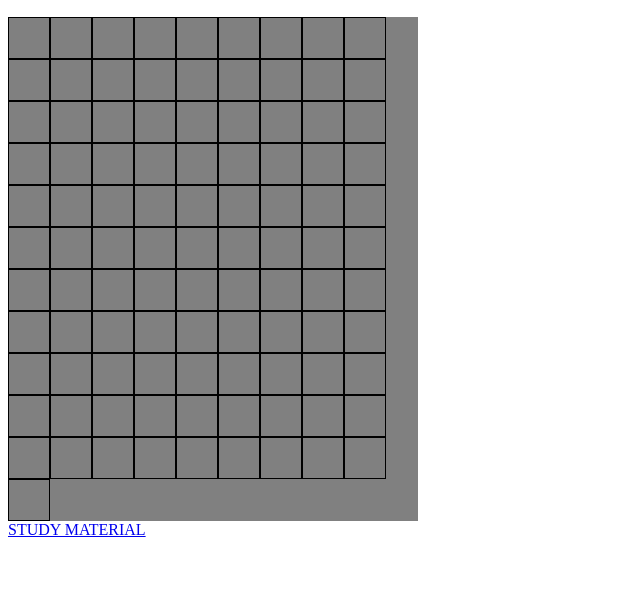
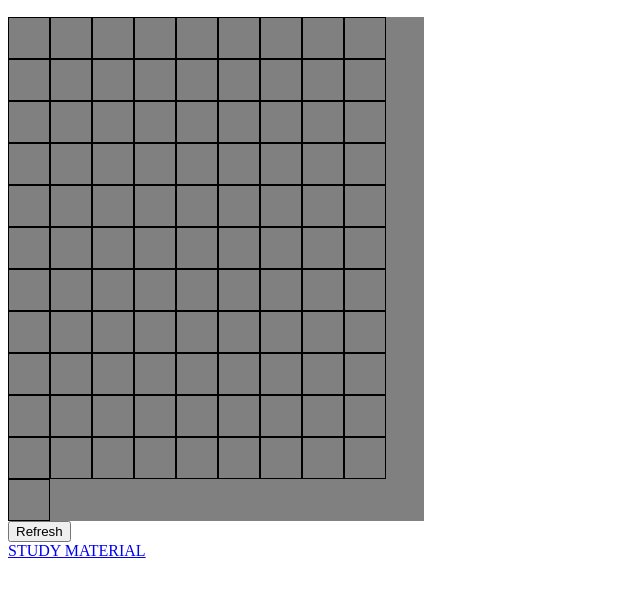
Before and after one commit to AMITKESARI2000/MinesweeperGame-JS, a website: page build/index.html in a window 1280 px wide. Shown: the part 110-704 px from the top of the page, without its empty margins (0-640 px from the left). Drawn offline with Linux system fonts and the light colour scheme.

```diff
--- a/build/app.js
+++ b/build/app.js
@@ -1,7 +1,3 @@
-// document.addEventListener("DOMContentLoaded",()=>{
-
-// })
-
 const grid = document.querySelector('.grid');
 let width = 10;
 let squares = [];
--- a/build/index.html
+++ b/build/index.html
@@ -11,9 +11,12 @@
 
 <body>
     <h1>Minesweeper Game </h1>
-    <h2>Start</h2>
+    <h2>Start </h2>
     <div class="grid">
     </div>
+    <form>
+        <input type="button" onClick="history.go(0)" value="Refresh">
+    </form>
     <a href="https://drive.google.com/drive/u/3/folders/1AtTrQUBOuXDkQFV8K6ptVCHO3IGBD-rg">STUDY MATERIAL</a>
     <script src="./app.js" charset="utf-8"></script>
 </body>
--- a/build/style.css
+++ b/build/style.css
@@ -1,6 +1,6 @@
 .grid {
-  height: 410 px;
-  width: 410px;
+  height: 416 px;
+  width: 416px;
   display: flex;
   flex-wrap: wrap;
   background-color: grey;
@@ -20,9 +20,8 @@
 .boom {
   background-color: orange;
 }
-.bomb{
+.bomb {
   display: flex;
   justify-content: center;
   align-items: center;
-
 }
--- a/package.json
+++ b/package.json
@@ -4,7 +4,7 @@
   "description": "",
   "main": "index.js",
   "scripts": {
-    "deploy":"gh-pages -d build"
+    "deploy": "gh-pages -d build"
   },
   "repository": {
     "type": "git",
```
